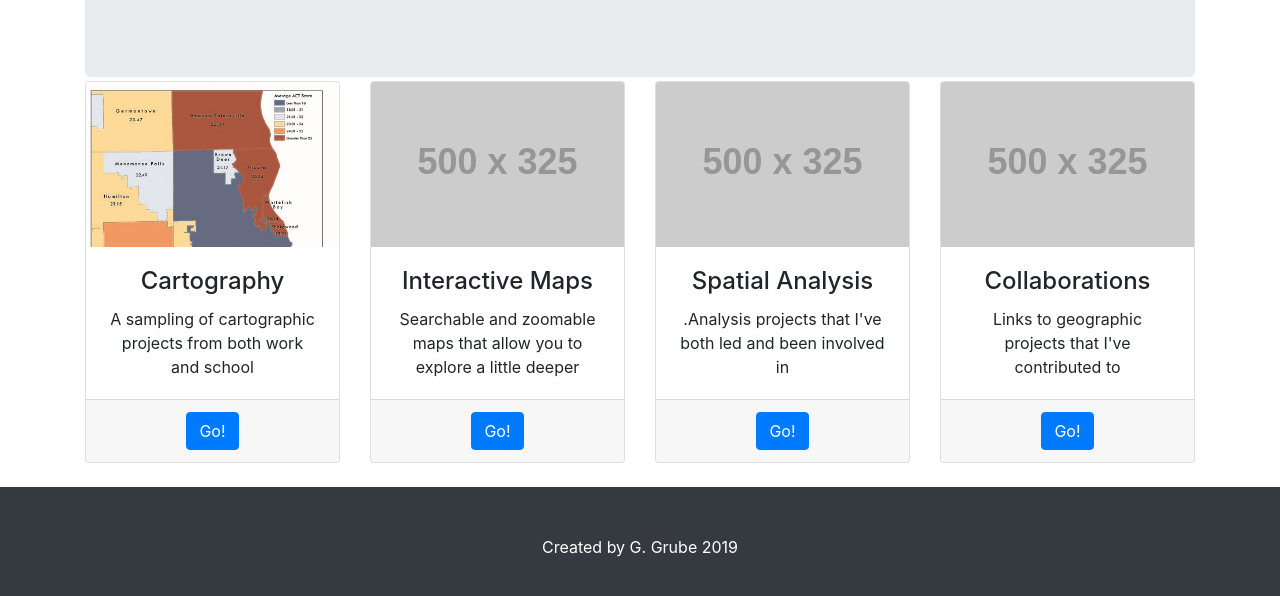
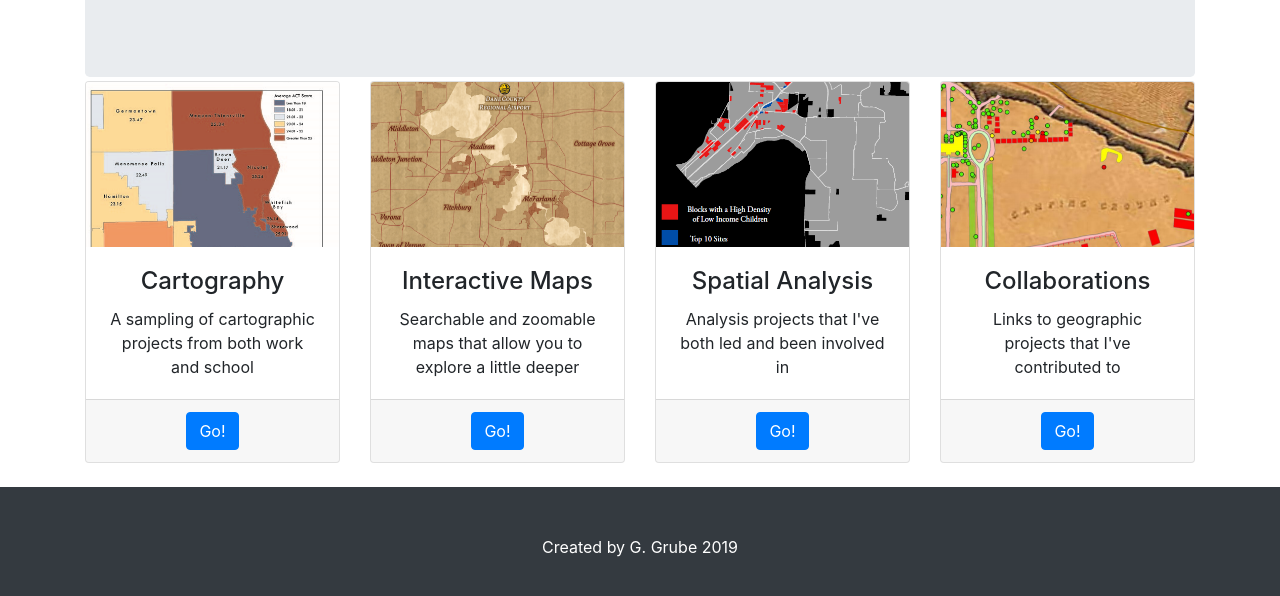
Before and after one commit to GrubeG/GrubeG.github.io, a website: page index.html in a window 1280 px wide. Shown: the part 292-888 px from the top of the page. Drawn offline with Linux system fonts and the light colour scheme; placeholder pictures from the web are drawn by us.

Commit message:
Thumbnail Update
If applied, this section will change the thumbnails on the main page

```diff
--- a/assets/External Links.txt
+++ b/assets/External Links.txt
@@ -1,2 +1,4 @@
 https://nsgic.memberclicks.net/assets/docs/GEE/Best_Practice_Detail_D.pdf
 https://www.nps.gov/parkhistory/online_books/pete/city_point_landscape.pdf
+https://api.mapbox.com/styles/v1/tripleg373/ck2jj9gtf0ump1cqvs91jdhb3.html?fresh=true&title=view&access_token=pk.eyJ1IjoidHJpcGxlZzM3MyIsImEiOiJjanprazZ0cHMwbHMyM29vYXk5ZGlnNGNvIn0.UYb-wxnQA4qlVCD8Ayg6ow#9.4/43.0996/-89.4789
+http://gis.ci.janesville.wi.us/Html5Viewer/Index.html?viewer=Janesville
--- a/index.html
+++ b/index.html
@@ -76,7 +76,7 @@
 
       <div class="col-lg-3 col-md-6 mb-4">
         <div class="card h-100">
-          <img class="card-img-top" src="http://placehold.it/500x325" alt="">
+          <img class="card-img-top" src="assets/IndianaJonesThumbnail.png" alt="">
           <div class="card-body">
             <h4 class="card-title">Interactive Maps</h4>
             <p class="card-text">Searchable and zoomable maps that allow you to explore a little deeper</p>
@@ -89,10 +89,10 @@
 
       <div class="col-lg-3 col-md-6 mb-4">
         <div class="card h-100">
-          <img class="card-img-top" src="http://placehold.it/500x325" alt="">
+          <img class="card-img-top" src="assets/SoccerComplexThumbnail.png" alt="">
           <div class="card-body">
             <h4 class="card-title">Spatial Analysis</h4>
-            <p class="card-text">.Analysis projects that I've both led and been involved in</p>
+            <p class="card-text">Analysis projects that I've both led and been involved in</p>
           </div>
           <div class="card-footer">
             <a href="#" class="btn btn-primary">Go!</a>
@@ -102,7 +102,7 @@
 
       <div class="col-lg-3 col-md-6 mb-4">
         <div class="card h-100">
-          <img class="card-img-top" src="http://placehold.it/500x325" alt="">
+          <img class="card-img-top" src="assets/CityPointThumb.png" alt="">
           <div class="card-body">
             <h4 class="card-title">Collaborations</h4>
             <p class="card-text">Links to geographic projects that I've contributed to</p>
```
Also changed, not shown: assets/CityPointPreview.PNG (added), assets/CityPointThumb.png (added), assets/IndianaJonesPreview.PNG (added), assets/IndianaJonesThumbnail.png (added), assets/SoccerComplexPreview.PNG (added), assets/SoccerComplexThumbnail.png (added), 5 other files.
